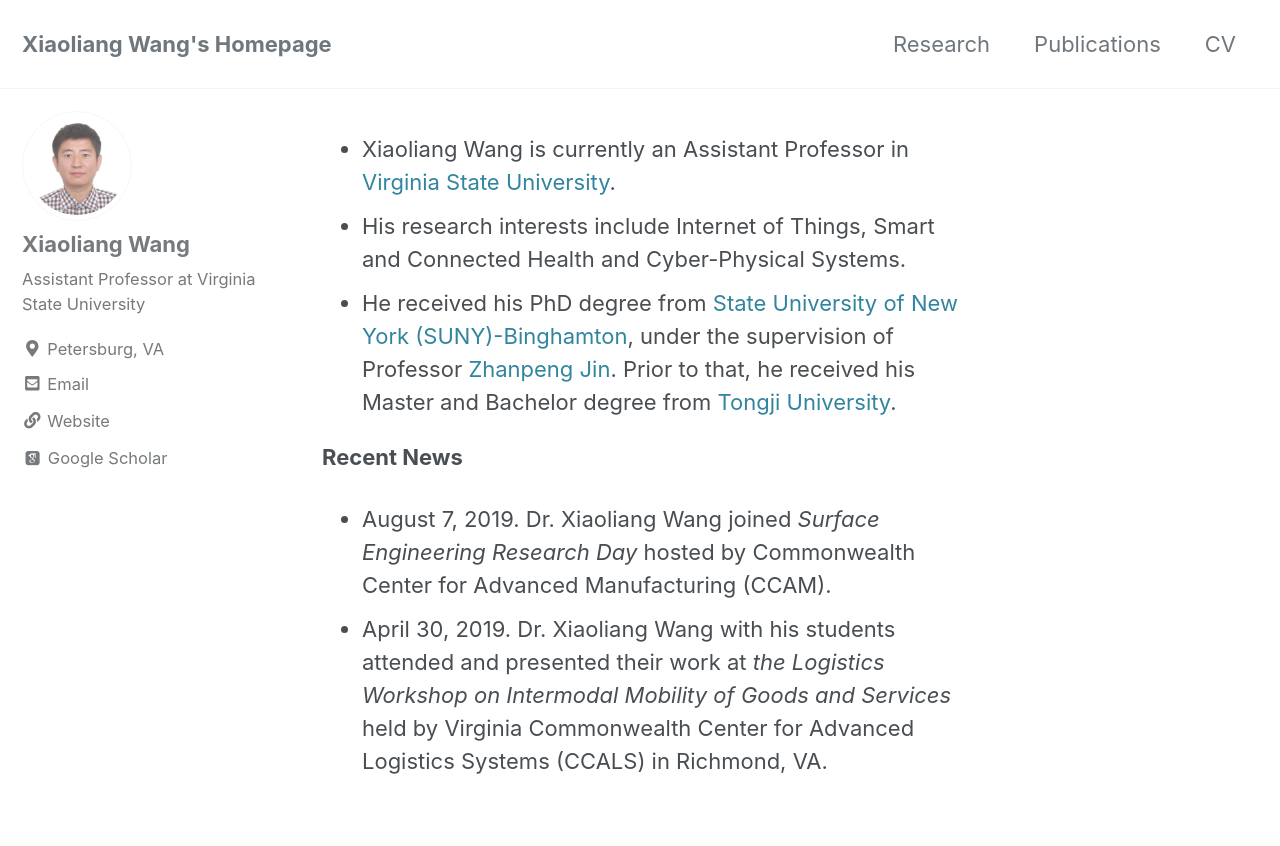
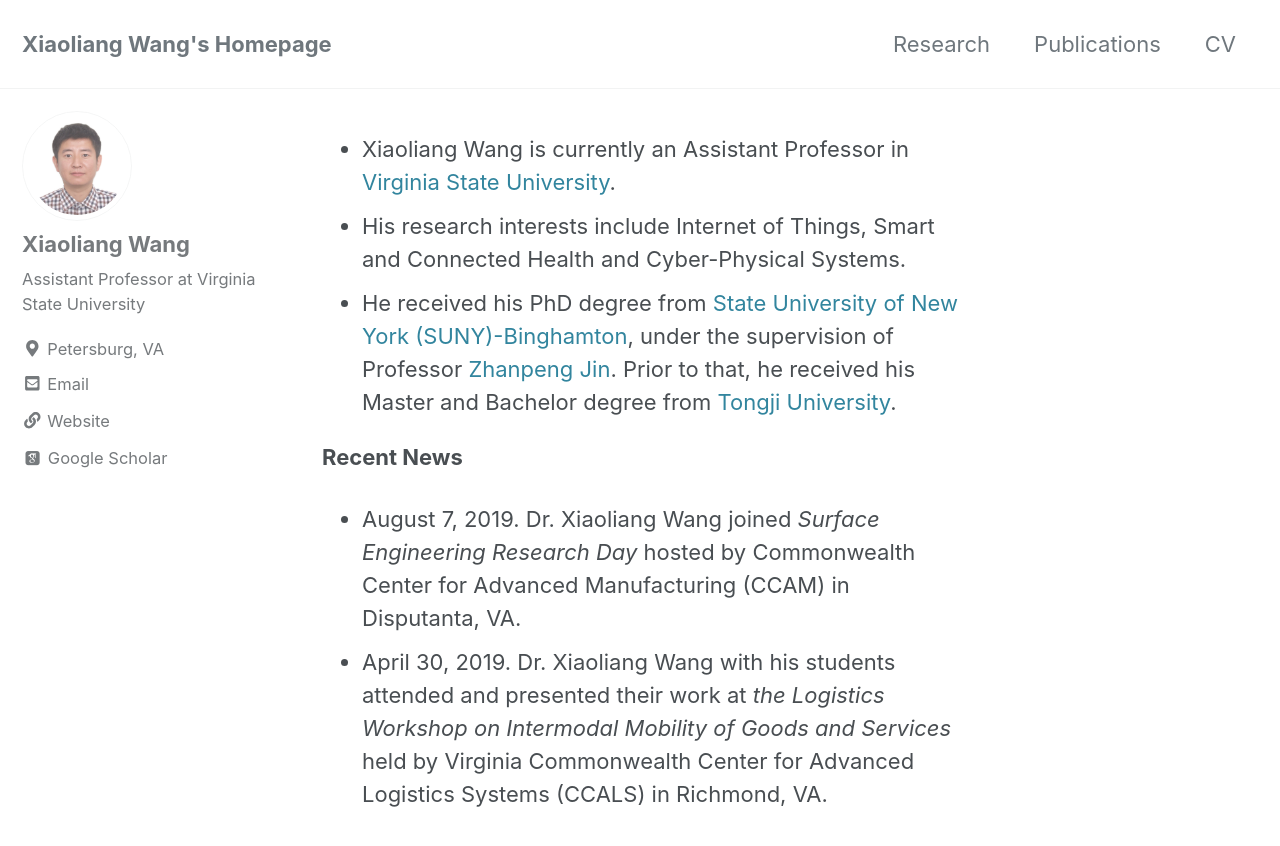
Before and after one commit to wang-xiaoliang/wang-xiaoliang.github.io, a Jekyll site: the page built from index.md, in a window 1280 px wide and 900 px high. Shown: the top 846 px of the window. Built offline with Jekyll 4.4.1, drawn with Linux system fonts in a browser that asks for light colours; cached includes are drawn as plain includes; nearby versions of some CDN libraries; some web fonts are replaced; our own code applies the rules of GitHub Pages for plain Markdown files; the list of posts is cut into pages by our own code.

Commit message:
Add place for ccam

```diff
--- a/index.md
+++ b/index.md
@@ -16,5 +16,5 @@ author_profile: true
 
 <b>Recent News</b>
 
-* August 7, 2019. Dr. Xiaoliang Wang joined <i>Surface Engineering Research Day</i> hosted by Commonwealth Center for Advanced Manufacturing (CCAM).
+* August 7, 2019. Dr. Xiaoliang Wang joined <i>Surface Engineering Research Day</i> hosted by Commonwealth Center for Advanced Manufacturing (CCAM) in Disputanta, VA.
 * April 30, 2019. Dr. Xiaoliang Wang with his students attended and presented their work at <i>the Logistics Workshop on Intermodal Mobility of Goods and Services</i> held by Virginia Commonwealth Center for Advanced Logistics Systems (CCALS) in Richmond, VA.
```
